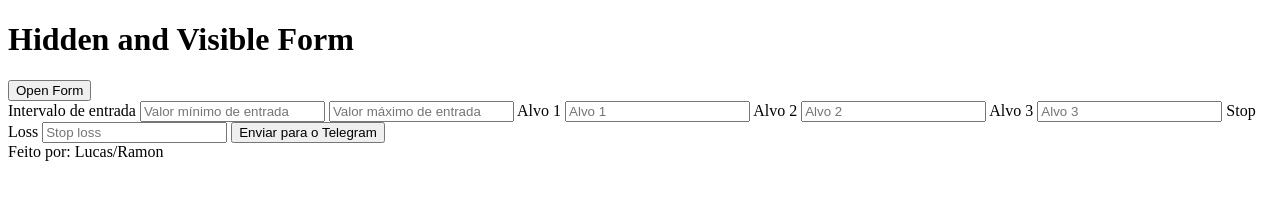
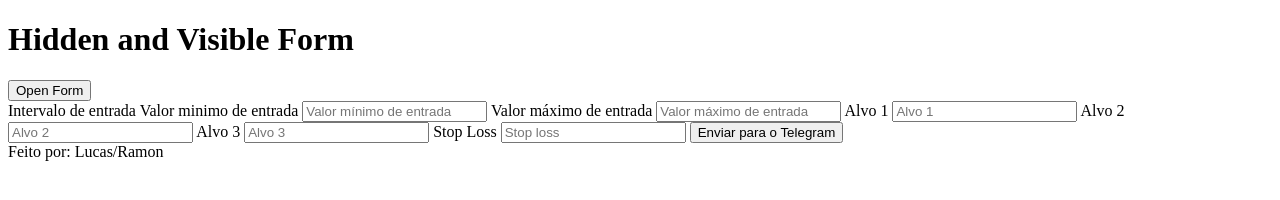
Before and after one commit to Englucassantana/ProjetoSardinha, a plain HTML site: page Teste/teste-hidden-visible-form/hidden-and-visible-form.html in a window 1280 px wide. Both pictures are taken after a click on the button "Open Form". Drawn offline with Linux system fonts and the light colour scheme.

Commit message:
Substituição de alguns span por label

```diff
--- a/Teste/teste-hidden-visible-form/hidden-and-visible-form.html
+++ b/Teste/teste-hidden-visible-form/hidden-and-visible-form.html
@@ -14,16 +14,18 @@
         <button id="open-button-form">Open Form</button>
         <form id="signal-configuration-panel" style="display: none">
             <span> Intervalo de entrada</span>
-            <input type="number"inputmode="decimal" placeholder="Valor mínimo de entrada">
-            <input type="number"inputmode="decimal" placeholder="Valor máximo de entrada">
-            <span>Alvo 1</span>
-            <input type="number" inputmode="decimal" placeholder="Alvo 1">
-            <span>Alvo 2</span>
-            <input type="number" inputmode="decimal" placeholder="Alvo 2">
-            <span>Alvo 3</span>
-            <input type="number" inputmode="decimal" placeholder="Alvo 3">
-            <span>Stop Loss</span>
-            <input type="number" inputmode="decimal" placeholder="Stop loss">
+            <label for="valor-minimo-entrada">Valor minimo de entrada</label>
+            <input id="valor-minimo-entrada"type="number" name= "intervalo-de-entrada" inputmode="decimal" placeholder="Valor mínimo de entrada">
+            <label for="valor-maximo-entrada">Valor máximo de entrada</label>
+            <input id="valor-maximo-entrada"type="number" name= "intervalo-de-entrada" inputmode="decimal" placeholder="Valor máximo de entrada">
+            <label for="alvo-um">Alvo 1</label>
+            <input id="alvo-um" type="number" name="alvo-um" inputmode="decimal" placeholder="Alvo 1">
+            <label for="alvo-dois">Alvo 2</label>
+            <input id="alvo-dois" type="number" name="alvo-dois" inputmode="decimal" placeholder="Alvo 2">
+            <label for="alvo-tres">Alvo 3</label>
+            <input id="alvo-tres" type="number" name="alvo-tres" inputmode="decimal" placeholder="Alvo 3">
+            <label for="stop-loss">Stop Loss</label>
+            <input id="stop-loss" type="number" inputmode="decimal" placeholder="Stop loss">
             <input type="submit" value="Enviar para o Telegram">
         </form>
 
```
